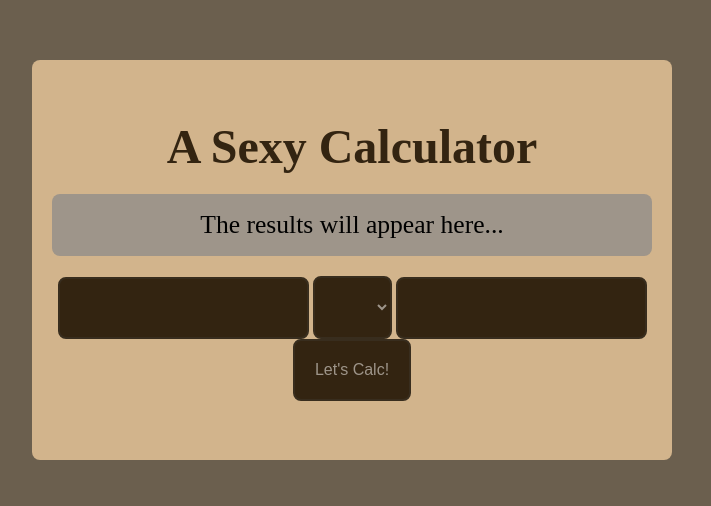
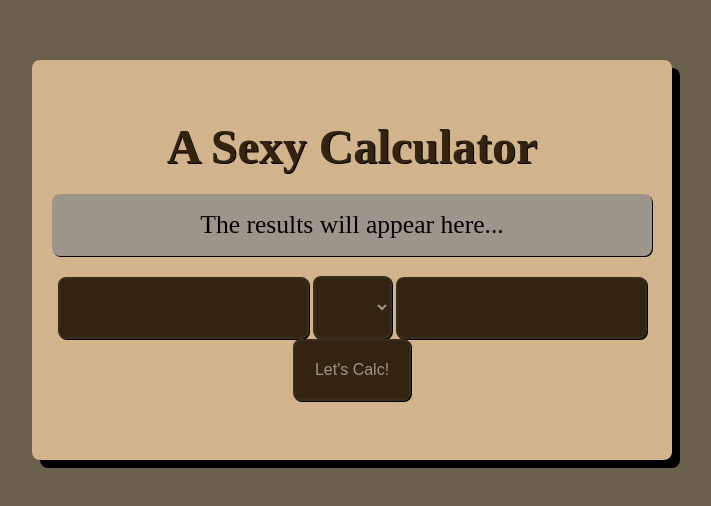
Before and after one commit to szymon-kulak/SSJSC---Simple-Sexy-JavaScript-Calculator, a plain HTML site: page index.html in a window 1280 px wide. Shown: the part 140-646 px from the top of the page, without its empty margins (288-999 px from the left). Drawn offline with Linux system fonts and the light colour scheme.

Commit message:
Added shadows to the main, results and form elements.

```diff
--- a/style.css
+++ b/style.css
@@ -21,11 +21,13 @@ main {
     text-align: center;
     background-color: #d2b48c;
     border-radius: 1vh;
+    box-shadow: 8px 8px;
 }
 
 #title {
     font-size: 3rem;
     color: #332411;
+    text-shadow: 1px 1px black;
 }
 
 #results {
@@ -35,6 +37,7 @@ main {
     border-radius: 1vh;
     padding: 2vh;
     transition: ease-in-out 2s;
+    box-shadow: 1px 1px black;
 }
 
 button, input, select {
@@ -46,6 +49,7 @@ button, input, select {
     background-color: #332411;
     color: #9E958A;
     transition: ease-in-out 0.25s;
+    box-shadow: 1px 1px black;
 }
 
 option {
```
